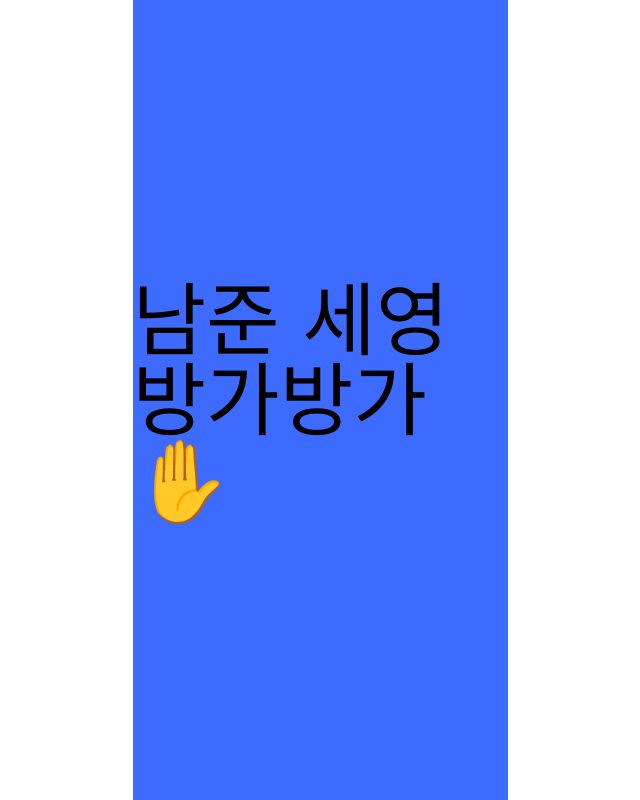
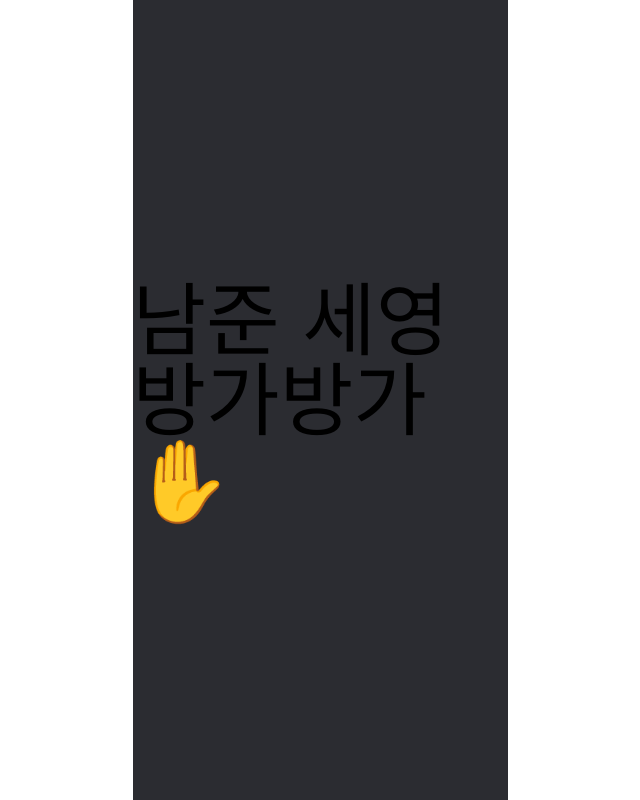
Before and after one commit to CDS-seminar-6/frontend, a React (Create React App) app: page / in a window 1280 px wide. Shown: the whole page, without its empty margins (320-960 px from the left). Built offline with nearby package versions, Linux system fonts and the light colour scheme; a web font is replaced by a local one.

Commit message:
css: :art: main 배경 컬러 변경

```diff
--- a/src/pages/Main.jsx
+++ b/src/pages/Main.jsx
@@ -20,5 +20,5 @@ const StyledRoot = styled.main`
   font-size: 8rem;
   width: 100%;
   height: 100%;
-  background-color: ${theme.colors.surfit_blue};
+  background-color: ${theme.colors.surfit_black_2};
 `;
```
